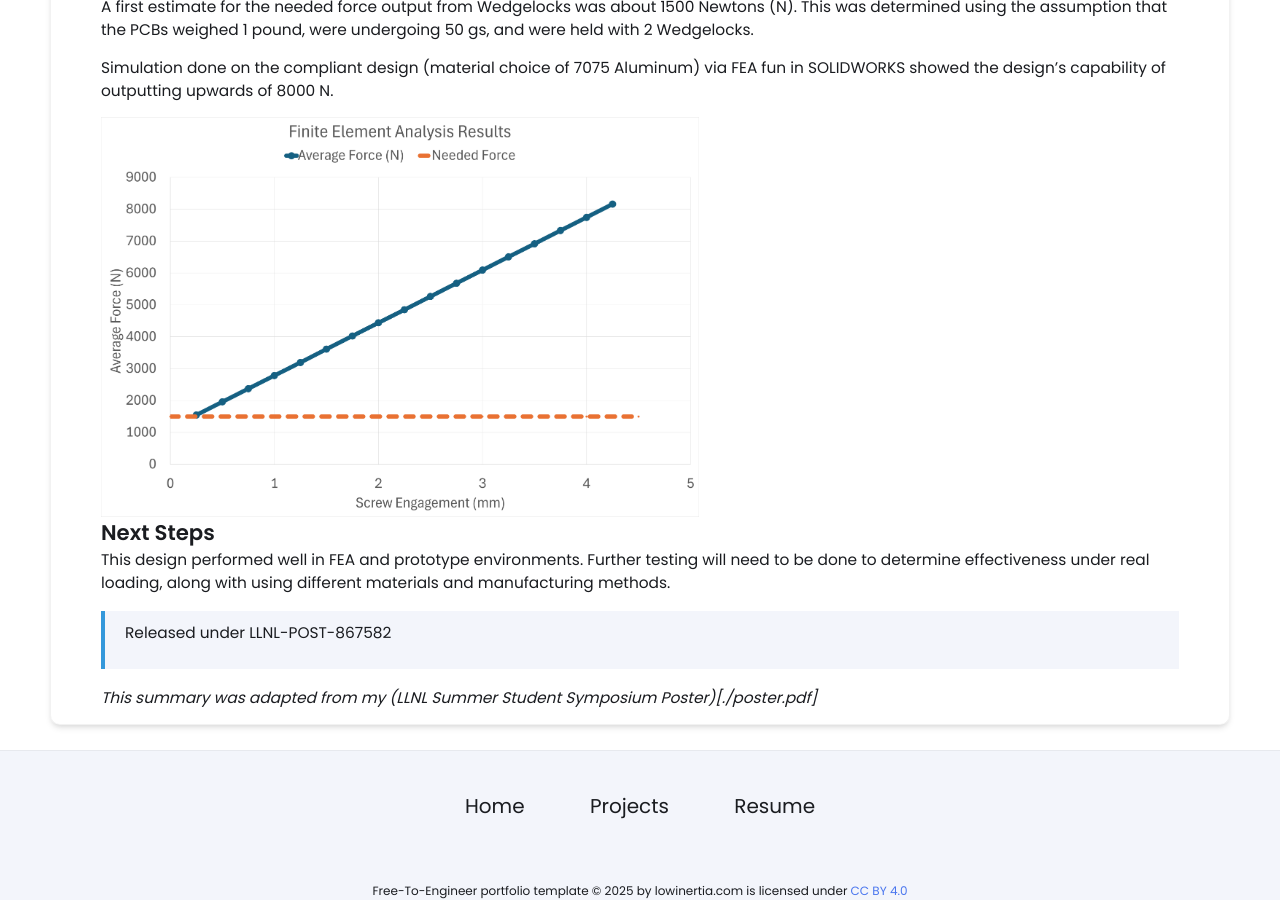
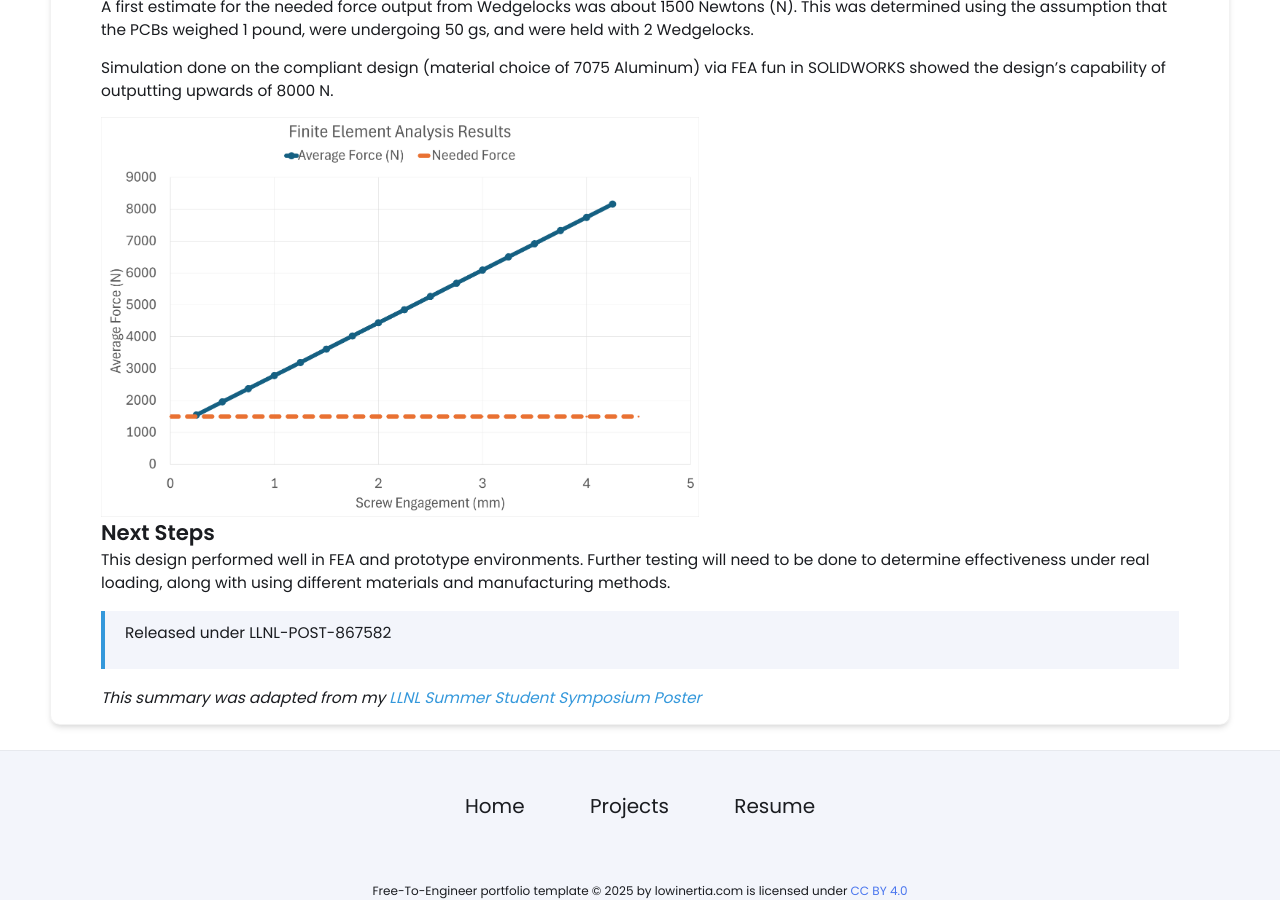
Before and after one commit to dannnyb0y/portfolio, a Jekyll site: the page built from _projects/wedgelock-redesign/index.md, in a window 1280 px wide and 900 px high, scrolled down 2471 px. Built offline with Jekyll 4.4.1, drawn with Linux system fonts in a browser that asks for light colours.

Commit message:
fix poster hyperlink

```diff
--- a/_projects/wedgelock-redesign/index.md
+++ b/_projects/wedgelock-redesign/index.md
@@ -48,4 +48,4 @@ This design performed well in FEA and prototype environments. Further testing wi
 
 > Released under LLNL-POST-867582
 
-*This summary was adapted from my (LLNL Summer Student Symposium Poster)[./poster.pdf]*
+*This summary was adapted from my [LLNL Summer Student Symposium Poster](./poster.pdf)*
```
